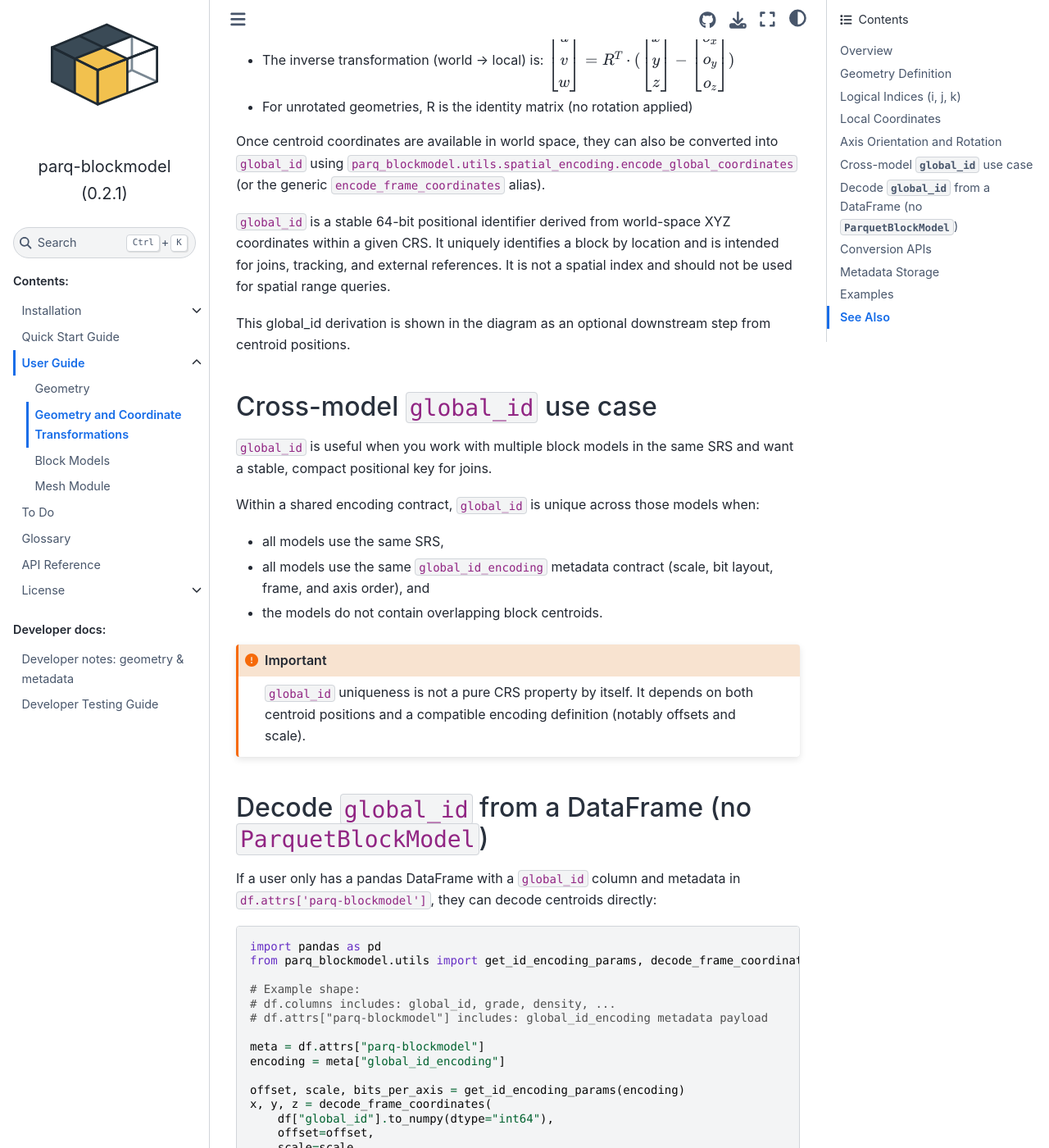
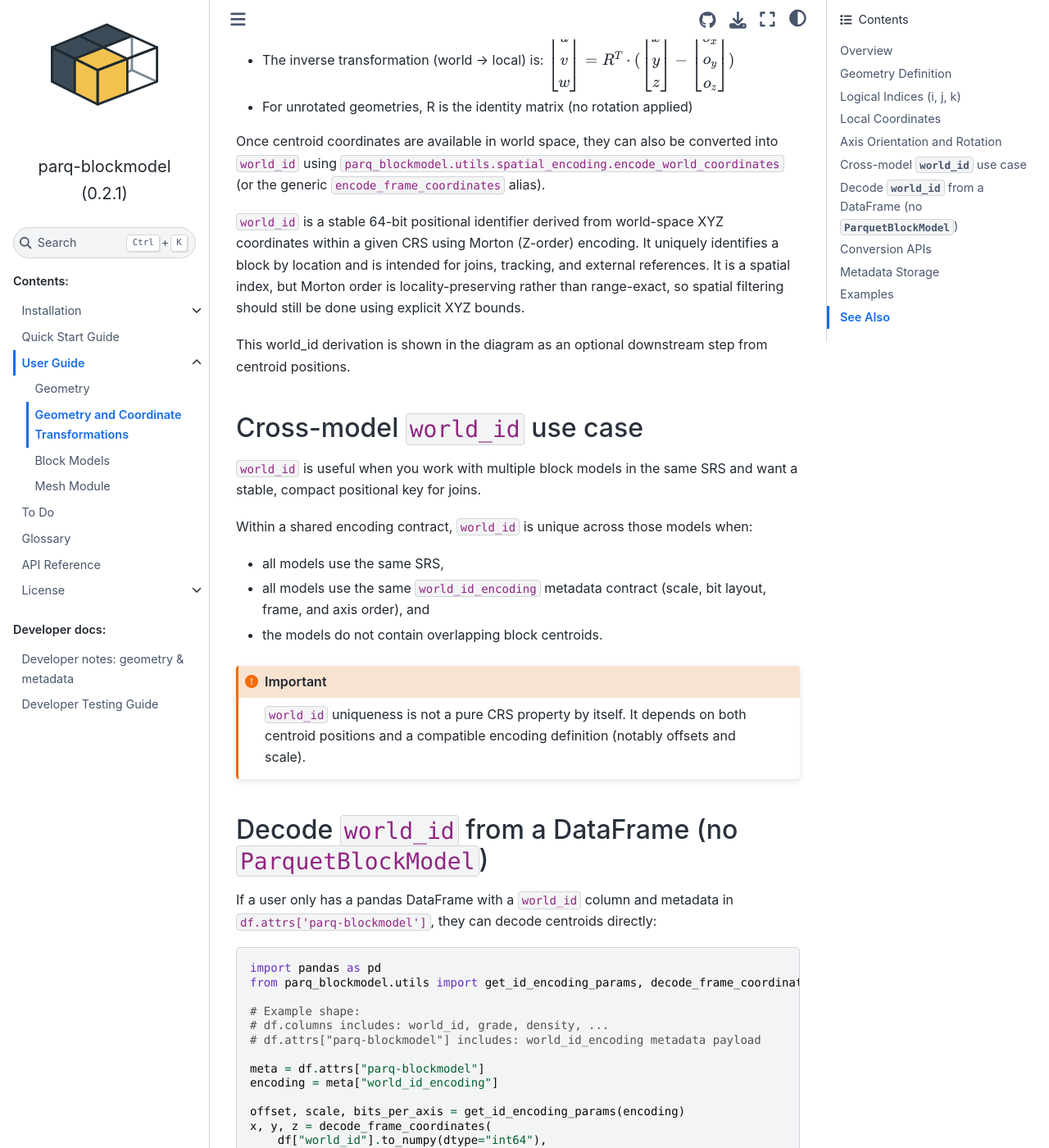
Before and after one commit to elphick/parq-blockmodel, a Sphinx documentation site: the page built from docs/user_guide/02_geometry_coordinates.rst, in a window 1280 px wide and 1400 px high, scrolled down 3211 px. Shown: the whole window at 82% size. Built offline with Sphinx 7.4.7 and the Sphinx Book theme 1.1.4, drawn with Linux system fonts in a browser that asks for light colours; pages that are not in the unit, such as notebooks, are missing from menus; some of the changed text lies outside the part shown.

Commit message:
Rename global_id APIs and metadata back to world_id

```diff
--- a/docs/user_guide/02_geometry_coordinates.rst
+++ b/docs/user_guide/02_geometry_coordinates.rst
@@ -135,39 +135,40 @@ The world coordinates are then:
 - For unrotated geometries, R is the identity matrix (no rotation applied)
 
 Once centroid coordinates are available in world space, they can also be converted into
-``global_id`` using ``parq_blockmodel.utils.spatial_encoding.encode_global_coordinates``
+``world_id`` using ``parq_blockmodel.utils.spatial_encoding.encode_world_coordinates``
 (or the generic ``encode_frame_coordinates`` alias).
 
-``global_id`` is a stable 64-bit positional identifier derived from world-space XYZ
-coordinates within a given CRS. It uniquely identifies a block by location and is
-intended for joins, tracking, and external references. It is not a spatial index and
-should not be used for spatial range queries.
+``world_id`` is a stable 64-bit positional identifier derived from world-space XYZ
+coordinates within a given CRS using Morton (Z-order) encoding. It uniquely identifies
+a block by location and is intended for joins, tracking, and external references. It is
+a spatial index, but Morton order is locality-preserving rather than range-exact, so
+spatial filtering should still be done using explicit XYZ bounds.
 
-This global_id derivation is shown in the diagram as an optional downstream step from
+This world_id derivation is shown in the diagram as an optional downstream step from
 centroid positions.
 
-Cross-model ``global_id`` use case
+Cross-model ``world_id`` use case
 ---------------------------------
 
-``global_id`` is useful when you work with multiple block models in the same SRS and
+``world_id`` is useful when you work with multiple block models in the same SRS and
 want a stable, compact positional key for joins.
 
-Within a shared encoding contract, ``global_id`` is unique across those models when:
+Within a shared encoding contract, ``world_id`` is unique across those models when:
 
 * all models use the same SRS,
-* all models use the same ``global_id_encoding`` metadata contract
+* all models use the same ``world_id_encoding`` metadata contract
   (scale, bit layout, frame, and axis order), and
 * the models do not contain overlapping block centroids.
 
 .. important::
 
-    ``global_id`` uniqueness is not a pure CRS property by itself. It depends on both
+    ``world_id`` uniqueness is not a pure CRS property by itself. It depends on both
     centroid positions and a compatible encoding definition (notably offsets and scale).
 
-Decode ``global_id`` from a DataFrame (no ``ParquetBlockModel``)
+Decode ``world_id`` from a DataFrame (no ``ParquetBlockModel``)
 ---------------------------------------------------------------
 
-If a user only has a pandas DataFrame with a ``global_id`` column and metadata in
+If a user only has a pandas DataFrame with a ``world_id`` column and metadata in
 ``df.attrs['parq-blockmodel']``, they can decode centroids directly:
 
 .. code-block:: python
@@ -176,15 +177,15 @@ If a user only has a pandas DataFrame with a ``global_id`` column and metadata i
     from parq_blockmodel.utils import get_id_encoding_params, decode_frame_coordinates
 
     # Example shape:
-    # df.columns includes: global_id, grade, density, ...
-    # df.attrs["parq-blockmodel"] includes: global_id_encoding metadata payload
+    # df.columns includes: world_id, grade, density, ...
+    # df.attrs["parq-blockmodel"] includes: world_id_encoding metadata payload
 
     meta = df.attrs["parq-blockmodel"]
-    encoding = meta["global_id_encoding"]
+    encoding = meta["world_id_encoding"]
 
     offset, scale, bits_per_axis = get_id_encoding_params(encoding)
     x, y, z = decode_frame_coordinates(
-        df["global_id"].to_numpy(dtype="int64"),
+        df["world_id"].to_numpy(dtype="int64"),
         offset=offset,
         scale=scale,
         bits_per_axis=bits_per_axis,
@@ -251,9 +252,9 @@ Metadata is serialized as JSON and stored in the Parquet file's key-value metada
       "axis_v": [0.0, 1.0, 0.0],
       "axis_w": [0.0, 0.0, 1.0],
       "srs": null,
-      "global_id_encoding": {
+      "world_id_encoding": {
         "enabled": true,
-        "column": "global_id",
+        "column": "world_id",
         "frame": "world_xyz",
         "axis_order": ["x", "y", "z"],
         "quantization": {"scale": 10.0},
```
Also changed, not shown: docs/design_ijk_metadata.rst (+14 -14 lines), docs/user_guide/03_blockmodels.rst (+8 -8 lines), 8 other files.
